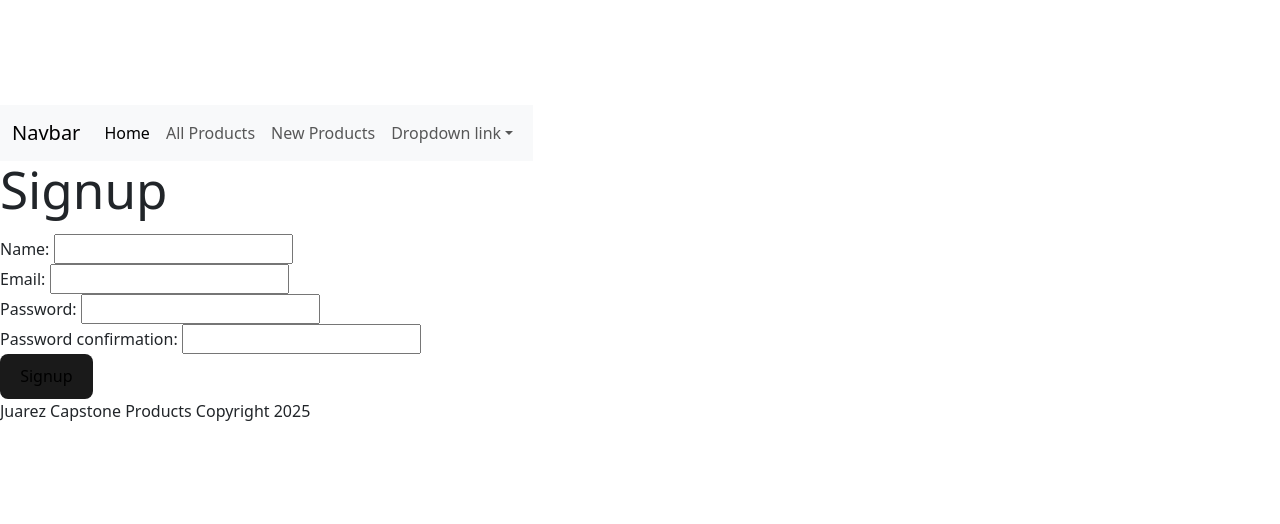
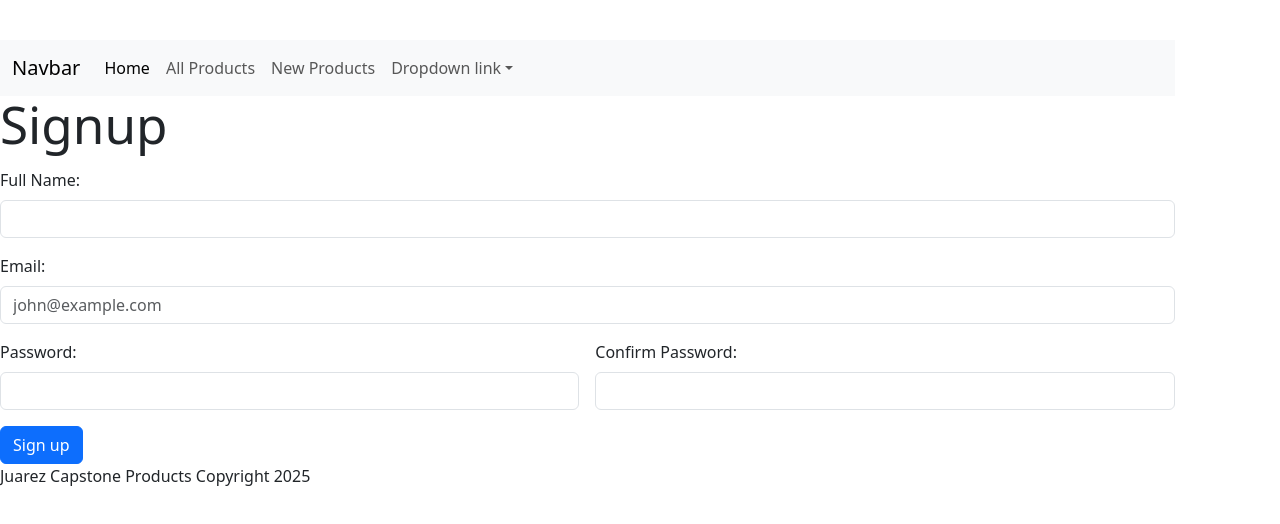
Before and after one commit to alejandroajuarez/mini-capstone-frontend, a React (Vite) app: page /signup in a window 1280 px wide. Shown: the part 128-652 px from the top of the page. Built offline with nearby package versions, Linux system fonts and the light colour scheme.

Commit message:
added bootstrap form to signup

```diff
--- a/src/App.css
+++ b/src/App.css
@@ -1,4 +1,4 @@
-#root {
+/* #root {
   max-width: 1280px;
   margin: 0 auto;
   padding: 2rem;
@@ -42,4 +42,4 @@
 
 .read-the-docs {
   color: #888;
-}
+} */
--- a/src/ProductsNew.jsx
+++ b/src/ProductsNew.jsx
@@ -19,25 +19,14 @@ export function ProductsNew({ onCreate }) {
           <input type="integer" className="form-control" id="price" name="price" />
         </div>
         <div className="mb-3">
-          <label htmlFor="description" className="form-label">Listing Price: </label>
-          <input type="integer" className="form-control" id="price" name="price" />
+          <label htmlFor="image_url" className="form-label">Image URL: </label>
+          <input type="text" className="form-control" id="image_url" name="image_url" />
+        </div>
+        <div className="mb-3">
+          <label htmlFor="description" className="form-label">Listing Description: </label>
+          <input type="text" className="form-control" id="description" name="description" />
         </div>
         <button type="submit" className="btn btn-primary">Submit</button>
-      </form>
-      <form onSubmit={handleSubmit}>
-        <div>
-          Listing Title: <input type="text" name="name" />
-        </div>
-        <div>
-          Listing Price: <input type="integer" name="price" />
-        </div>
-        <div>
-          Image URL: <input type="text" name="image_url" />
-        </div>
-        <div>
-          Listing Description: <input type="text" name="description" />
-        </div>
-        <button type="submit">Post Listing</button>
       </form>
     </div>
   );
--- a/src/SignupPage.jsx
+++ b/src/SignupPage.jsx
@@ -29,20 +29,26 @@ export function SignupPage() {
           <li key={error}>{error}</li>
         ))}
       </ul>
-      <form onSubmit={handleSubmit}>
-        <div>
-          Name: <input name="name" type="text" />
+      <form className="row g-3" onSubmit={handleSubmit}>
+        <div className="col-md-12">
+          <label htmlFor="name" className="form-label">Full Name: </label>
+          <input type="text" className="form-control" id="name" name="name" />
         </div>
-        <div>
-          Email: <input name="email" type="email" />
+        <div className="col-md-12">
+          <label htmlFor="email" className="form-label">Email: </label>
+          <input type="email" className="form-control" id="email" name="email" placeholder="john@example.com" />
         </div>
-        <div>
-          Password: <input name="password" type="password" />
+        <div className="col-6">
+          <label htmlFor="password" className="form-label">Password: </label>
+          <input type="password" className="form-control" id="password" name="password" />
         </div>
-        <div>
-          Password confirmation: <input name="password_confirmation" type="password" />
+        <div className="col-6">
+          <label htmlFor="password" className="form-label">Confirm Password: </label>
+          <input type="password" className="form-control" id="password_confirmation" name="password_confirmation" />
         </div>
-        <button type="submit">Signup</button>
+        <div className="col-12">
+          <button type="submit" className="btn btn-primary">Sign up</button>
+        </div>
       </form>
     </div>
   );
--- a/src/index.css
+++ b/src/index.css
@@ -2,7 +2,7 @@ html {
   scroll-behavior: smooth;
 }
 
-:root {
+/* :root {
   font-family: Inter, system-ui, Avenir, Helvetica, Arial, sans-serif;
   line-height: 1.5;
   font-weight: 400;
@@ -16,7 +16,7 @@ html {
   -webkit-font-smoothing: antialiased;
   -moz-osx-font-smoothing: grayscale;
 }
-
+*/
 a {
   font-weight: 500;
   color: #646cff;
@@ -47,7 +47,6 @@ button {
   font-size: 1em;
   font-weight: 500;
   font-family: inherit;
-  background-color: #1a1a1a;
   cursor: pointer;
   transition: border-color 0.25s;
 }
```
